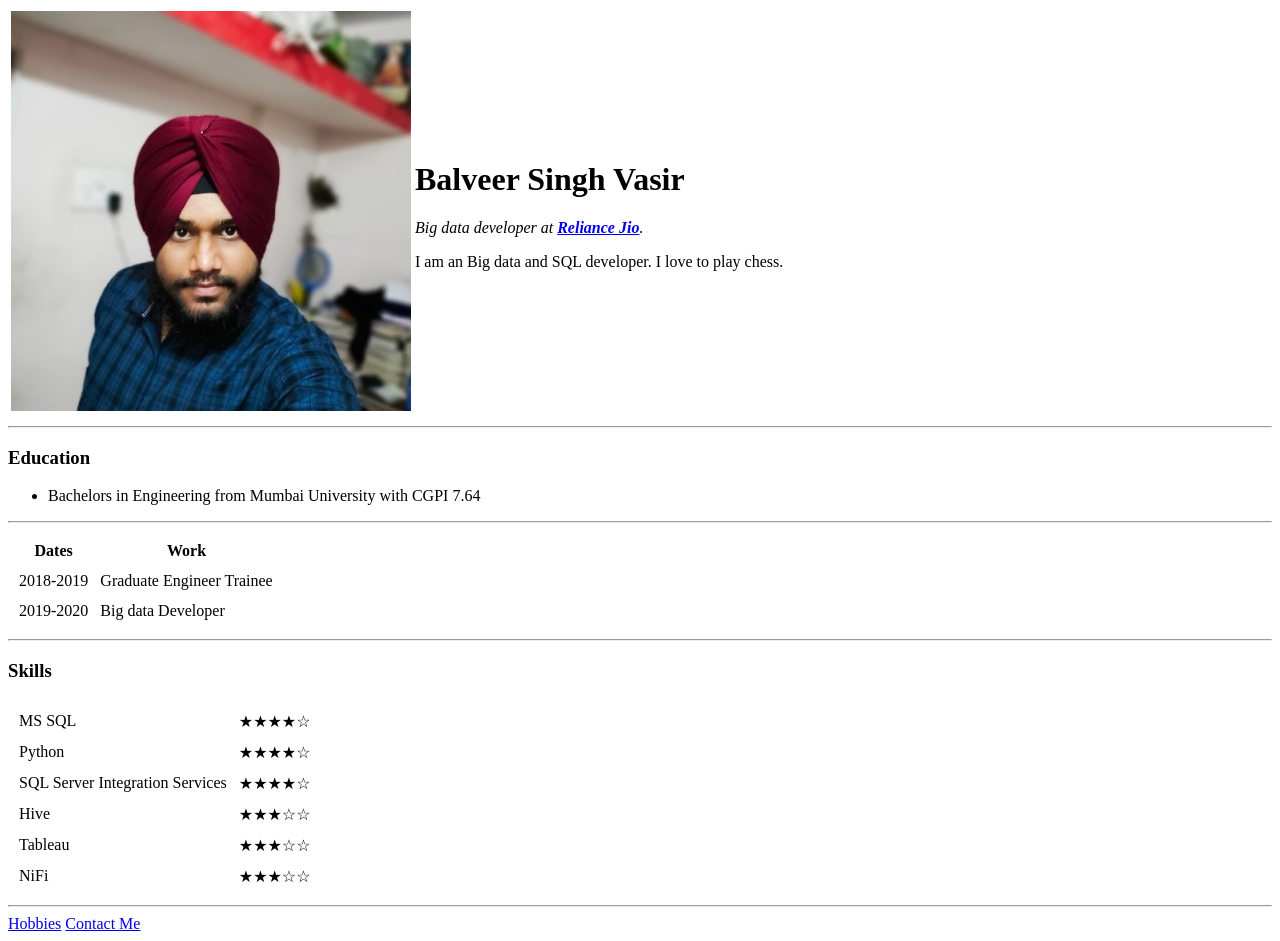
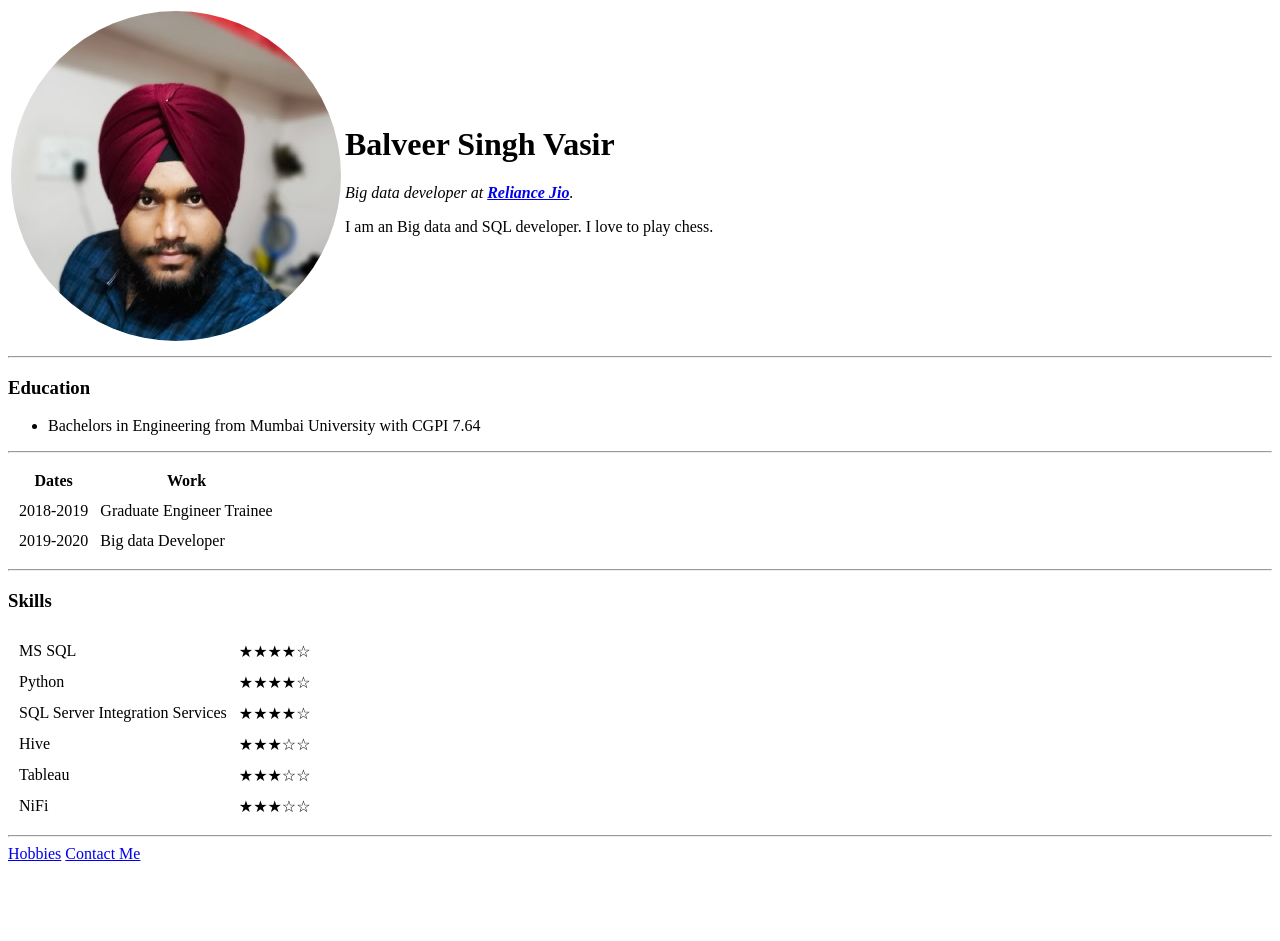
Before and after one commit to Princevasir/cv, a plain HTML site: page index.html in a window 1280 px wide. After the commit the page ends 871 px from the top, so only its background shows below. Drawn offline with Linux system fonts and the light colour scheme.

Commit message:
Update index.html

```diff
--- a/index.html
+++ b/index.html
@@ -10,7 +10,7 @@
   <table>
     <tr>
       <td>
-          <img src="Images/Balveer.jpg" alt="Balveer profile picture">
+          <img src="Images/Balveer_Circle.png" alt="Balveer profile picture">
       </td>
       <td>
         <h1>Balveer Singh Vasir</h1>
```
